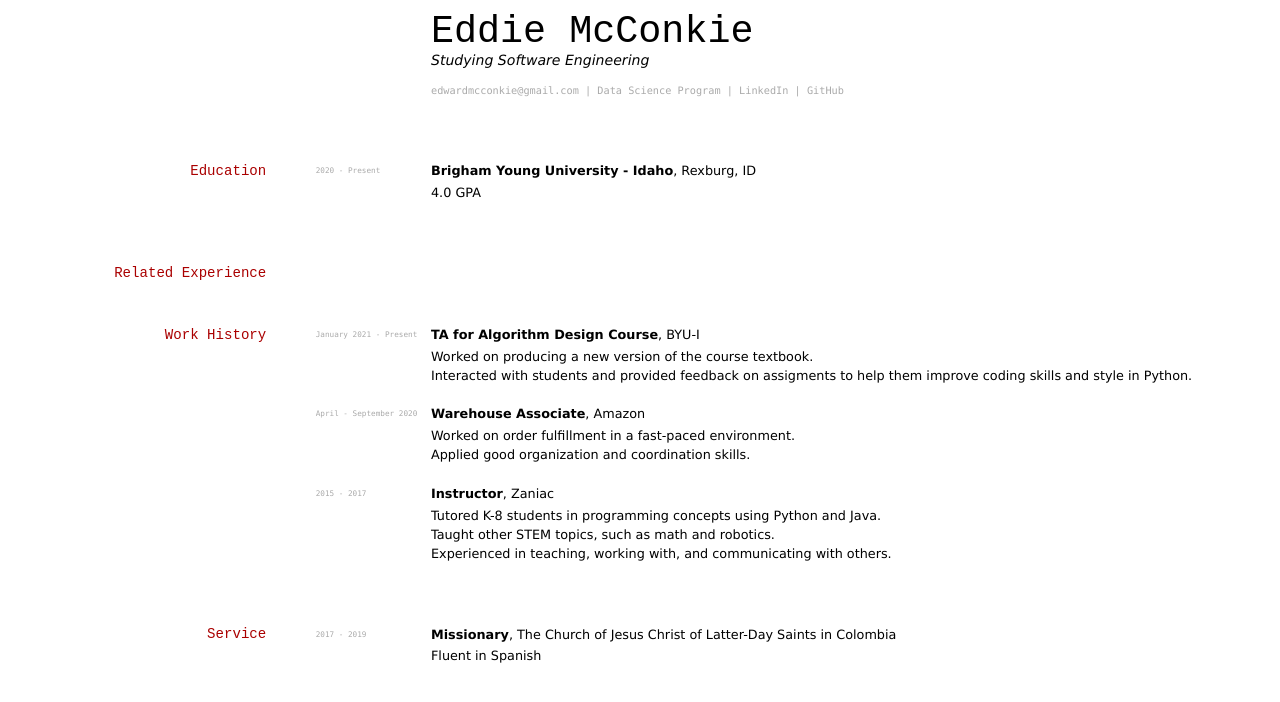
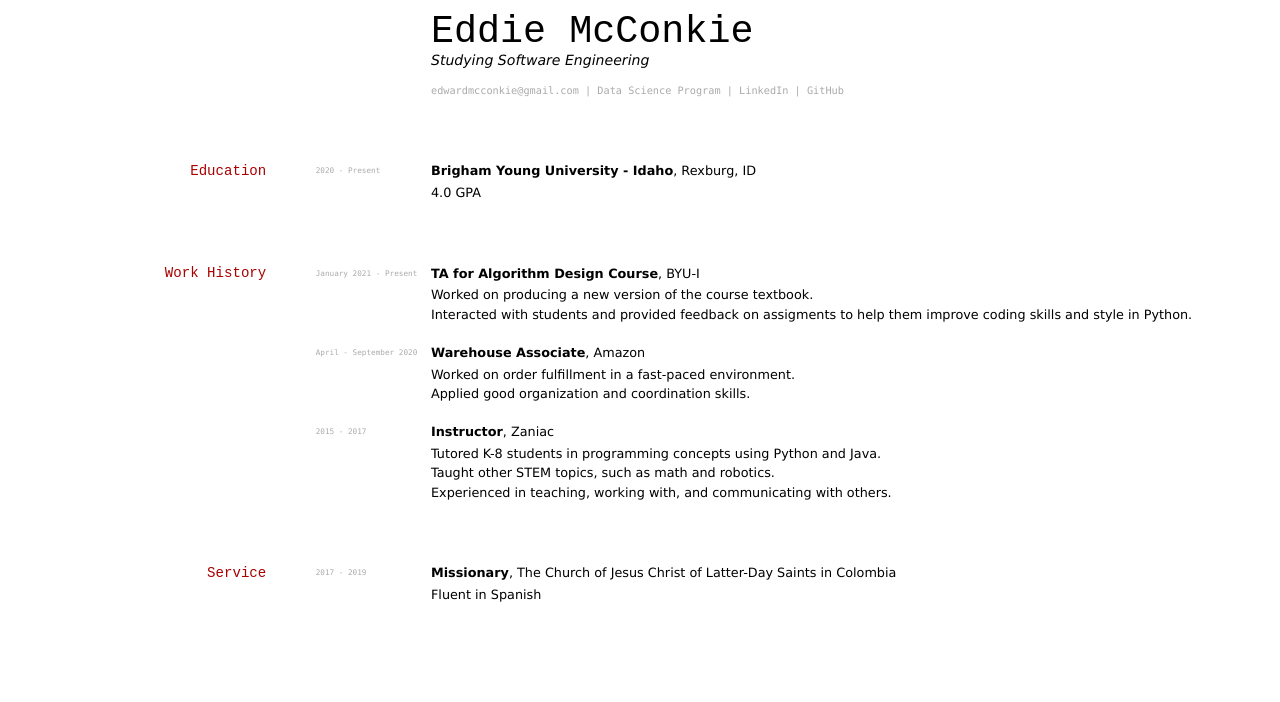
Before and after one commit to byuids-resumes/mcconkie_resume, a Jekyll site: the page built from docs/index.md, in a window 1280 px wide. Shown: the top 702 px of the page. Built offline with Jekyll 4.4.1, drawn with Linux system fonts in a browser that asks for light colours.

Commit message:
Update index.md

```diff
--- a/docs/index.md
+++ b/docs/index.md
@@ -20,8 +20,6 @@ Studying Software Engineering
 __Brigham Young University - Idaho__, Rexburg, ID
 - 4.0 GPA
 
-
-## Related Experience
 
 ## Work History
 
```
